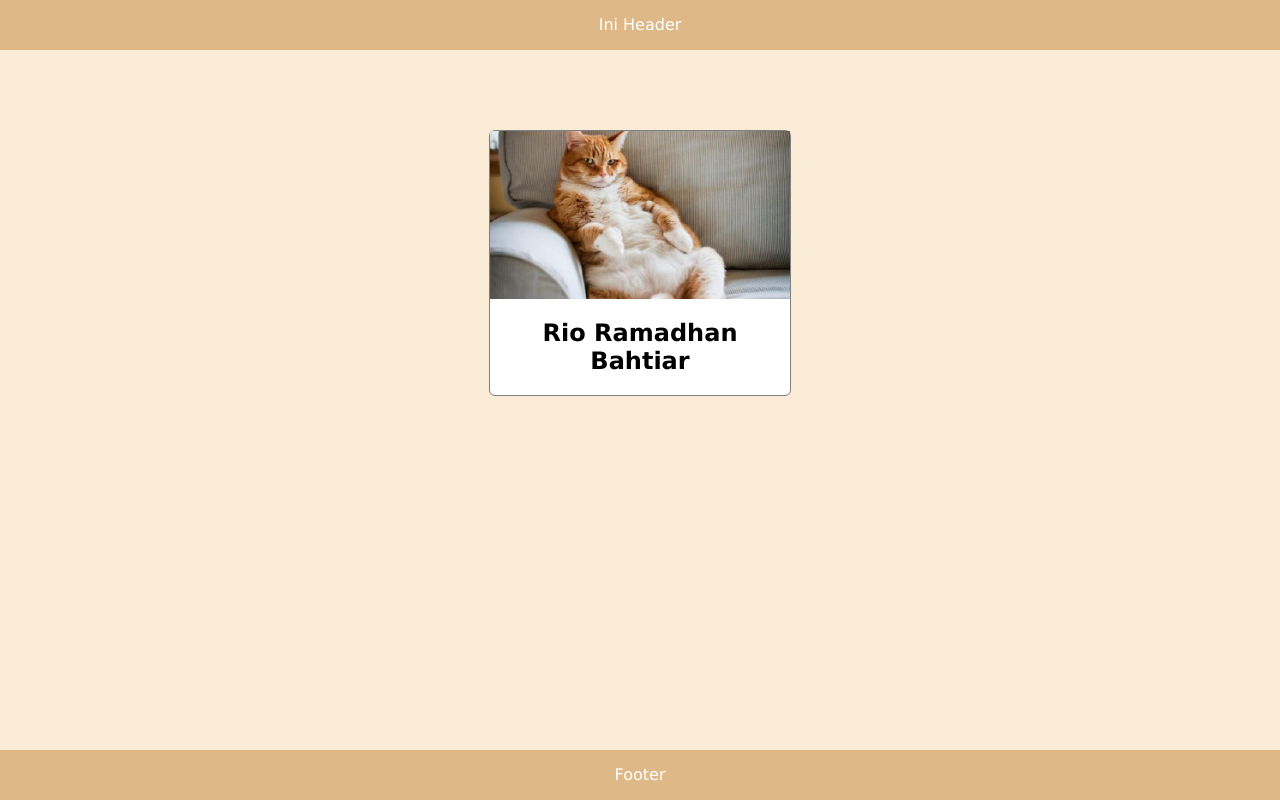
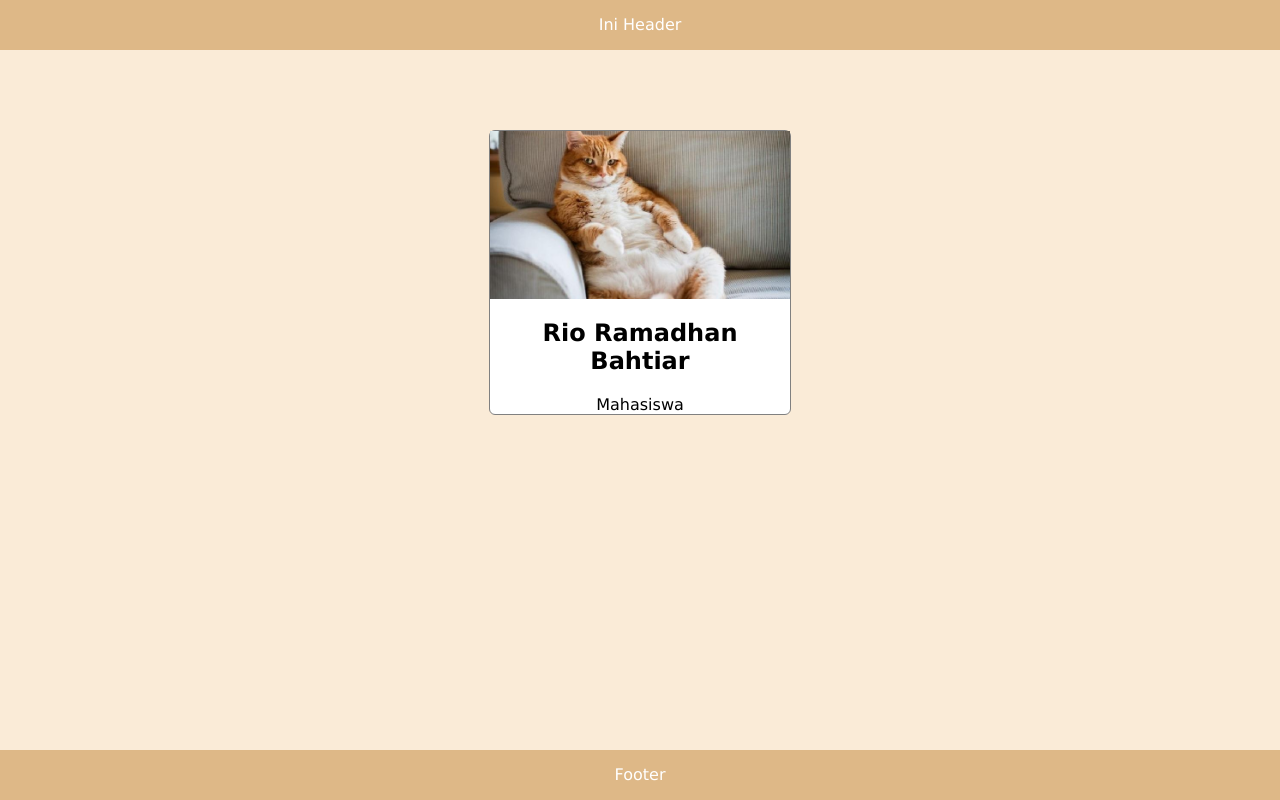
Before and after one commit to RioRB/praktikum-rpl, a plain HTML site: page index.html in a window 1280 px wide. Drawn offline with Linux system fonts and the light colour scheme.

Commit message:
penambahan profile job

```diff
--- a/index.html
+++ b/index.html
@@ -9,6 +9,7 @@
 	<div id="profile-container">
 		<img id="profile-picture" src="img/kocheng.png" alt="Foto Profil">
 		<h2 id="profile-name">Rio Ramadhan Bahtiar</h2>
+		<div id="profile-job">Mahasiswa</div>
 	</div>
 
 	<div id="footer">Footer</div>
--- a/style.css
+++ b/style.css
@@ -43,3 +43,7 @@ body {
 	text-align: center;
 	color: white;
 }
+
+#profile-job {
+	text-align: center;
+}
```
